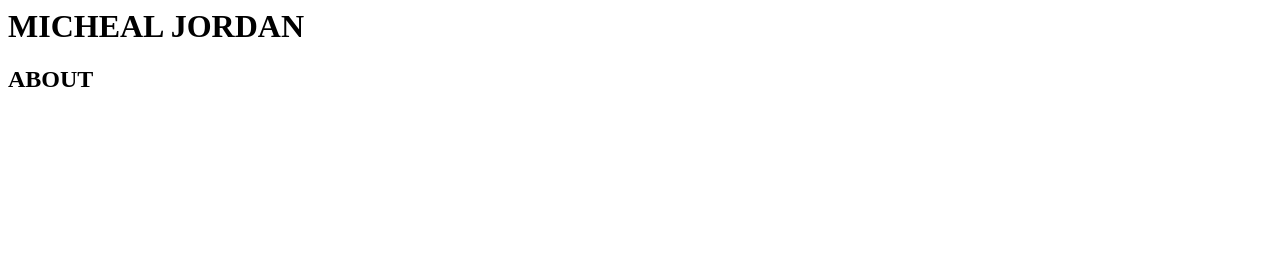
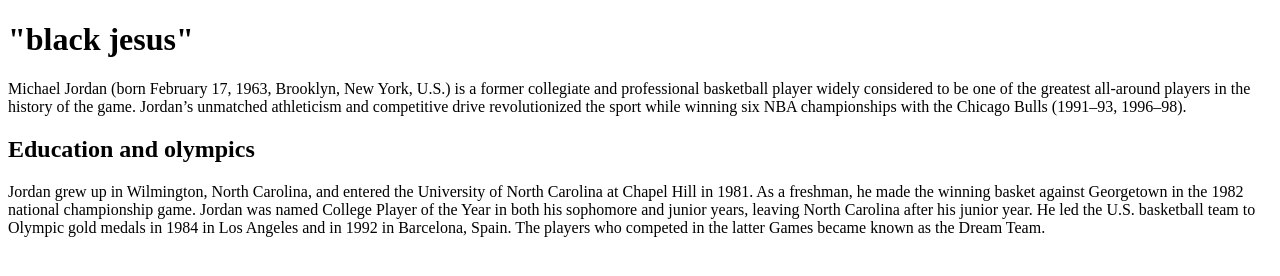
Before and after one commit to rileydidd/GoatDebate, a plain HTML site: page jordan.html in a window 1280 px wide. Drawn offline with Linux system fonts and the light colour scheme.

Commit message:
jordan bibliography

```diff
--- a/jordan.html
+++ b/jordan.html
@@ -1,7 +1,18 @@
-<H1>MICHEAL JORDAN</H1>
-<H2>ABOUT</H2>
-<Body>
+<!DOCTYPE html>
+<html lang="en">
+<head>
+    <meta charset="UTF-8">
+    <meta name="viewport" content="width=device-width, initial-scale=1.0">
+    <title>Document</title>
+    <link rel="stylesheet" href="player.css">
+
+</head>
+<body>
+    <h1>"black jesus"</h1>
+   <p> Michael Jordan (born February 17, 1963, Brooklyn, New York, U.S.) is a former collegiate and professional basketball player widely considered to be one of the greatest all-around players in the history of the game. Jordan’s unmatched athleticism and competitive drive revolutionized the sport while winning six NBA championships with the Chicago Bulls (1991–93, 1996–98).</p>
+<h2>Education and olympics</h2>
+<p>Jordan grew up in Wilmington, North Carolina, and entered the University of North Carolina at Chapel Hill in 1981. As a freshman, he made the winning basket against Georgetown in the 1982 national championship game. Jordan was named College Player of the Year in both his sophomore and junior years, leaving North Carolina after his junior year. He led the U.S. basketball team to Olympic gold medals in 1984 in Los Angeles and in 1992 in Barcelona, Spain. The players who competed in the latter Games became known as the Dream Team.</p>
 
 
-
-</Body>
+</body>
+</html>
```
Also changed, not shown: player.css (added).
